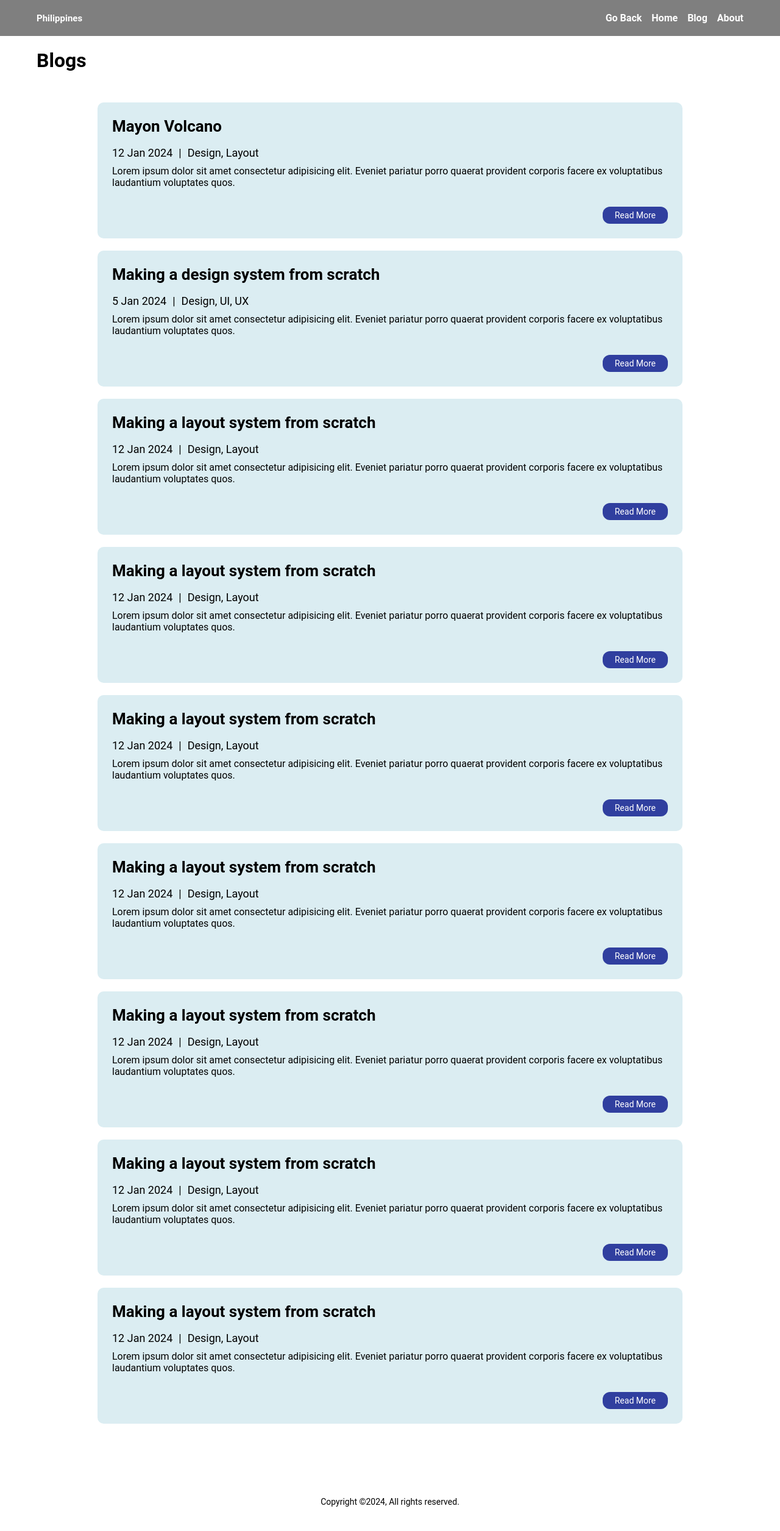
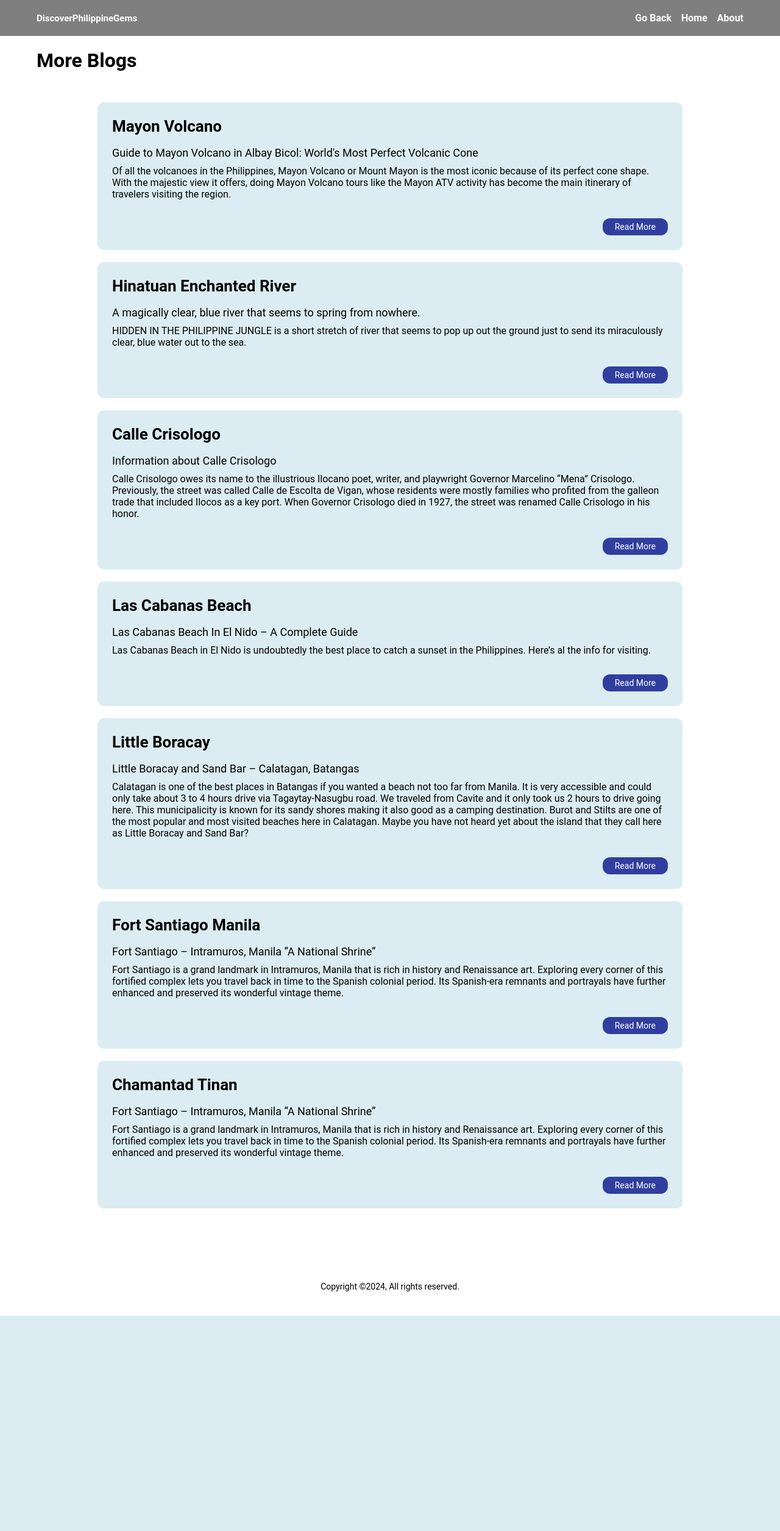
Before and after one commit to pattywapp/Project1, a PHP site: page /blog.php in a window 1280 px wide. Shown: the whole page at 61% size. After the commit the page ends 2158 px from the top, so only its background shows below. Run offline with PHP 8.4, Linux system fonts and the light colour scheme.

Commit message:
new update

```diff
--- a/Basco.php
+++ b/Basco.php
@@ -11,7 +11,7 @@
 
     <nav>
         <div class="logo">
-            <a href="attraction.php">Philippines</a>
+            <a href="attraction.php">DiscoverPhilippineGems</a>
         </div>
         <div class="nav-links">
             <a href="index.php">Home</a>
--- a/Boracay.php
+++ b/Boracay.php
@@ -11,7 +11,7 @@
 
     <nav>
         <div class="logo">
-            <a href="attraction.php">Philippines</a>
+            <a href="attraction.php">DiscoverPhilippineGems</a>
         </div>
         <div class="nav-links">
             <a href="index.php">Home</a>
--- a/Chamantad.php
+++ b/Chamantad.php
@@ -11,7 +11,7 @@
 
     <nav>
         <div class="logo">
-            <a href="attraction.php">Philippines</a>
+            <a href="attraction.php">DiscoverPhilippineGems</a>
         </div>
         <div class="nav-links">
             <a href="index.php">Home</a>
--- a/FortSantiago.php
+++ b/FortSantiago.php
@@ -11,7 +11,7 @@
 
     <nav>
         <div class="logo">
-            <a href="attraction.php">Philippines</a>
+            <a href="attraction.php">DiscoverPhilippineGems</a>
         </div>
         <div class="nav-links">
             <a href="index.php">Home</a>
--- a/HCoffins.php
+++ b/HCoffins.php
@@ -11,7 +11,7 @@
 
     <nav>
         <div class="logo">
-            <a href="attraction.php">Philippines</a>
+            <a href="attraction.php">DiscoverPhilippineGems</a>
         </div>
         <div class="nav-links">
             <a href="index.php">Home</a>
--- a/Hinatuan.php
+++ b/Hinatuan.php
@@ -11,7 +11,7 @@
 
     <nav>
         <div class="logo">
-            <a href="attraction.php">Philippines</a>
+            <a href="attraction.php">DiscoverPhilippineGems</a>
         </div>
         <div class="nav-links">
             <a href="index.php">Home</a>
--- a/Island.php
+++ b/Island.php
@@ -11,7 +11,7 @@
 
     <nav>
         <div class="logo">
-            <a href="attraction.php">Philippines</a>
+            <a href="attraction.php">DiscoverPhilippineGems</a>
         </div>
         <div class="nav-links">
             <a href="index.php">Home</a>
--- a/LasCabanas.php
+++ b/LasCabanas.php
@@ -11,7 +11,7 @@
 
     <nav>
         <div class="logo">
-            <a href="attraction.php">Philippines</a>
+            <a href="attraction.php">DiscoverPhilippineGems</a>
         </div>
         <div class="nav-links">
             <a href="index.php">Home</a>
--- a/blog.php
+++ b/blog.php
@@ -5,193 +5,126 @@
     <meta charset="UTF-8">
     <meta name="viewport" content="width=device-width, initial-scale=1.0">
     <link rel="stylesheet" href="attraction.css">
-    <title>Blog Page | AsmrProg</title>
+    <title>Philippines</title>
 </head>
 
 <body>
 
     <nav>
         <div class="logo">
-            <a href="#">Philippines</a>
+            <a href="attraction.php">DiscoverPhilippineGems</a>
         </div>
         <div class="nav-links">
             <a href="attraction.php">Go Back</a>
             <a href="index.php">Home</a>
-            <a href="blog.html">Blog</a>
-            <a href="about.html">About</a>
+            <a href="aboutus.php">About</a>
         </div>
     </nav>
 
 
-    <h1 class="page-title">Blogs</h1>
+    <h1 class="page-title"> More Blogs    </h1>
 
     <div class="content">
         <div class="post-list">
             <div class="post-item">
                 <h3>Mayon Volcano</h3>
                 <div class="info">
-                    <h5>12 Jan 2024</h5>
-                    <h5>|</h5>
-                    <h5>Design, Layout</h5>
+                    <h5>Guide to Mayon Volcano in Albay Bicol: World's Most Perfect Volcanic Cone</h5>
                 </div>
-                <p>Lorem ipsum dolor sit amet consectetur adipisicing elit. Eveniet pariatur porro quaerat provident
-                    corporis facere ex voluptatibus laudantium voluptates quos.</p>
+                <p>Of all the volcanoes in the Philippines, Mayon Volcano or Mount Mayon is the most iconic because of its perfect cone shape. With the majestic view it offers, doing Mayon Volcano tours like the Mayon ATV activity has become the main itinerary of travelers visiting the region. </p>
 
                 <div class="buttons">
-                    <i class='bx bx-share'></i>
-                    <i class='bx bx-link-alt'></i>
-                    <i class='bx bx-copy'></i>
-                    <i class='bx bx-bookmark-plus'></i>
+                <a href="https://guidetothephilippines.ph/articles/ultimate-guides/mayon-volcano-guide-albay-bicol">
                     <button>Read More</button>
-                </div>
-
-            </div>
-            <div class="post-item">
-                <h3>Making a design system from scratch</h3>
-                <div class="info">
-                    <h5>5 Jan 2024</h5>
-                    <h5>|</h5>
-                    <h5>Design, UI, UX</h5>
-                </div>
-                <p>Lorem ipsum dolor sit amet consectetur adipisicing elit. Eveniet pariatur porro quaerat provident
-                    corporis facere ex voluptatibus laudantium voluptates quos.</p>
-                <div class="buttons">
-                    <i class='bx bx-share'></i>
-                    <i class='bx bx-link-alt'></i>
-                    <i class='bx bx-copy'></i>
-                    <i class='bx bx-bookmark-plus'></i>
-                    <button>Read More</button>
+                    </a>
                 </div>
             </div>
 
             <div class="post-item">
-                <h3>Making a layout system from scratch</h3>
+                <h3>Hinatuan Enchanted River</h3>
                 <div class="info">
-                    <h5>12 Jan 2024</h5>
-                    <h5>|</h5>
-                    <h5>Design, Layout</h5>
+                    <h5>A magically clear, blue river that seems to spring from nowhere. </h5>
                 </div>
-                <p>Lorem ipsum dolor sit amet consectetur adipisicing elit. Eveniet pariatur porro quaerat provident
-                    corporis facere ex voluptatibus laudantium voluptates quos.</p>
+                <p>HIDDEN IN THE PHILIPPINE JUNGLE is a short stretch of river that seems to pop up out the ground just to send its miraculously clear, blue water out to the sea.</p>
                 <div class="buttons">
-                    <i class='bx bx-share'></i>
-                    <i class='bx bx-link-alt'></i>
-                    <i class='bx bx-copy'></i>
-                    <i class='bx bx-bookmark-plus'></i>
+                <a href="https://www.atlasobscura.com/places/hinatuan-enchanted-river">
                     <button>Read More</button>
+                    </a>
                 </div>
             </div>
 
             <div class="post-item">
-                <h3>Making a layout system from scratch</h3>
+                <h3>Calle Crisologo</h3>
                 <div class="info">
-                    <h5>12 Jan 2024</h5>
-                    <h5>|</h5>
-                    <h5>Design, Layout</h5>
+                    <h5>Information about Calle Crisologo</h5>
                 </div>
-                <p>Lorem ipsum dolor sit amet consectetur adipisicing elit. Eveniet pariatur porro quaerat provident
-                    corporis facere ex voluptatibus laudantium voluptates quos.</p>
+                <p>Calle Crisologo owes its name to the illustrious Ilocano poet, writer, and playwright Governor Marcelino “Mena” Crisologo. Previously, the street was called Calle de Escolta de Vigan, whose residents were mostly families who profited from the galleon trade that included Ilocos as a key port. When Governor Crisologo died in 1927, the street was renamed Calle Crisologo in his honor.</p>
                 <div class="buttons">
-                    <i class='bx bx-share'></i>
-                    <i class='bx bx-link-alt'></i>
-                    <i class='bx bx-copy'></i>
-                    <i class='bx bx-bookmark-plus'></i>
+                <a href="https://guidetothephilippines.ph/destinations-and-attractions/calle-crisologo">
                     <button>Read More</button>
-                </div>
-            </div>
-
-            <div class="post-item">
-                <h3>Making a layout system from scratch</h3>
-                <div class="info">
-                    <h5>12 Jan 2024</h5>
-                    <h5>|</h5>
-                    <h5>Design, Layout</h5>
-                </div>
-                <p>Lorem ipsum dolor sit amet consectetur adipisicing elit. Eveniet pariatur porro quaerat provident
-                    corporis facere ex voluptatibus laudantium voluptates quos.</p>
-                <div class="buttons">
-                    <i class='bx bx-share'></i>
-                    <i class='bx bx-link-alt'></i>
-                    <i class='bx bx-copy'></i>
-                    <i class='bx bx-bookmark-plus'></i>
-                    <button>Read More</button>
-                </div>
-            </div>
-
-            <div class="post-item">
-                <h3>Making a layout system from scratch</h3>
-                <div class="info">
-                    <h5>12 Jan 2024</h5>
-                    <h5>|</h5>
-                    <h5>Design, Layout</h5>
-                </div>
-                <p>Lorem ipsum dolor sit amet consectetur adipisicing elit. Eveniet pariatur porro quaerat provident
-                    corporis facere ex voluptatibus laudantium voluptates quos.</p>
-                <div class="buttons">
-                    <i class='bx bx-share'></i>
-                    <i class='bx bx-link-alt'></i>
-                    <i class='bx bx-copy'></i>
-                    <i class='bx bx-bookmark-plus'></i>
-                    <button>Read More</button>
+                    </a>
                 </div>
             </div>
 
 
             <div class="post-item">
-                <h3>Making a layout system from scratch</h3>
+                <h3>Las Cabanas Beach</h3>
                 <div class="info">
-                    <h5>12 Jan 2024</h5>
-                    <h5>|</h5>
-                    <h5>Design, Layout</h5>
+                    <h5>Las Cabanas Beach In El Nido – A Complete Guide</h5>
                 </div>
-                <p>Lorem ipsum dolor sit amet consectetur adipisicing elit. Eveniet pariatur porro quaerat provident
-                    corporis facere ex voluptatibus laudantium voluptates quos.</p>
+                <p>Las Cabanas Beach in El Nido is undoubtedly the best place to catch a sunset in the Philippines. Here’s al the info for visiting.</p>
                 <div class="buttons">
-                    <i class='bx bx-share'></i>
-                    <i class='bx bx-link-alt'></i>
-                    <i class='bx bx-copy'></i>
-                    <i class='bx bx-bookmark-plus'></i>
+                <a href="https://charliepauly.com/las-cabanas-beach-el-nido/">
                     <button>Read More</button>
+                    </a>
+                </div>
+            </div>
+
+            <div class="post-item">
+                <h3>Little Boracay</h3>
+                <div class="info">
+                    <h5>Little Boracay and Sand Bar – Calatagan, Batangas</h5>
+                </div>
+                <p>Calatagan is one of the best places in Batangas if you wanted a beach not too far from Manila. It is very accessible and could only take about 3 to 4 hours drive via Tagaytay-Nasugbu road. We traveled from Cavite and it only took us 2 hours to drive going here. This municipalicity is known for its sandy shores making it also good as a camping destination. Burot and Stilts are one of the most popular and most visited beaches here in Calatagan. Maybe you have not heard yet about the island that they call here as Little Boracay and Sand Bar?</p>
+                <div class="buttons">
+                <a href="https://allaboutloveikkin.wordpress.com/2021/03/06/little-boracay-and-sand-bar-calatagan-batangas-daytour/">
+                    <button>Read More</button>
+                    </a>
+                </div>
+            </div>
+
+            <div class="post-item">
+                <h3>Fort Santiago Manila</h3>
+                <div class="info">
+                    <h5>Fort Santiago – Intramuros, Manila “A National Shrine”</h5>
+                </div>
+                <p>Fort Santiago is a grand landmark in Intramuros, Manila that is rich in history and Renaissance art. Exploring every corner of this fortified complex lets you travel back in time to the Spanish colonial period.  Its Spanish-era remnants and portrayals have further enhanced and preserved its wonderful vintage theme.</p>
+                <div class="buttons">
+                <a href="https://www.wonderingwanderer.com/fort-santiago-intramuros-manila-blog/">
+                    <button>Read More</button>
+                    </a>
+                </div>
+            </div>
+
+            <div class="post-item">
+                <h3>Chamantad Tinan</h3>
+                <div class="info">
+                    <h5>Fort Santiago – Intramuros, Manila “A National Shrine”</h5>
+                </div>
+                <p>Fort Santiago is a grand landmark in Intramuros, Manila that is rich in history and Renaissance art. Exploring every corner of this fortified complex lets you travel back in time to the Spanish colonial period.  Its Spanish-era remnants and portrayals have further enhanced and preserved its wonderful vintage theme.</p>
+                <div class="buttons">
+                <a href="https://www.wonderingwanderer.com/fort-santiago-intramuros-manila-blog/">
+                    <button>Read More</button>
+                    </a>
                 </div>
             </div>
 
 
-            <div class="post-item">
-                <h3>Making a layout system from scratch</h3>
-                <div class="info">
-                    <h5>12 Jan 2024</h5>
-                    <h5>|</h5>
-                    <h5>Design, Layout</h5>
-                </div>
-                <p>Lorem ipsum dolor sit amet consectetur adipisicing elit. Eveniet pariatur porro quaerat provident
-                    corporis facere ex voluptatibus laudantium voluptates quos.</p>
-                <div class="buttons">
-                    <i class='bx bx-share'></i>
-                    <i class='bx bx-link-alt'></i>
-                    <i class='bx bx-copy'></i>
-                    <i class='bx bx-bookmark-plus'></i>
-                    <button>Read More</button>
-                </div>
-            </div>
 
 
-            <div class="post-item">
-                <h3>Making a layout system from scratch</h3>
-                <div class="info">
-                    <h5>12 Jan 2024</h5>
-                    <h5>|</h5>
-                    <h5>Design, Layout</h5>
-                </div>
-                <p>Lorem ipsum dolor sit amet consectetur adipisicing elit. Eveniet pariatur porro quaerat provident
-                    corporis facere ex voluptatibus laudantium voluptates quos.</p>
-                <div class="buttons">
-                    <i class='bx bx-share'></i>
-                    <i class='bx bx-link-alt'></i>
-                    <i class='bx bx-copy'></i>
-                    <i class='bx bx-bookmark-plus'></i>
-                    <button>Read More</button>
-                </div>
-            </div>
+
+
+
 
 
         </div>
--- a/calle.php
+++ b/calle.php
@@ -11,7 +11,7 @@
 
     <nav>
         <div class="logo">
-            <a href="attraction.php">Philippines</a>
+            <a href="attraction.php">DiscoverPhilippineGems</a>
         </div>
         <div class="nav-links">
             <a href="index.php">Home</a>
--- a/mayon.php
+++ b/mayon.php
@@ -11,7 +11,7 @@
 
     <nav>
         <div class="logo">
-            <a href="attraction.php">Philippines</a>
+            <a href="attraction.php">DiscoverPhilippineGems</a>
         </div>
         <div class="nav-links">
             <a href="index.php">Home</a>
```
Also changed, not shown: aboutus.css (added, +343 -0 lines), aboutus.php (added, +51 -0 lines), attraction.php (+7 -5 lines), index.php (+5 -5 lines).
